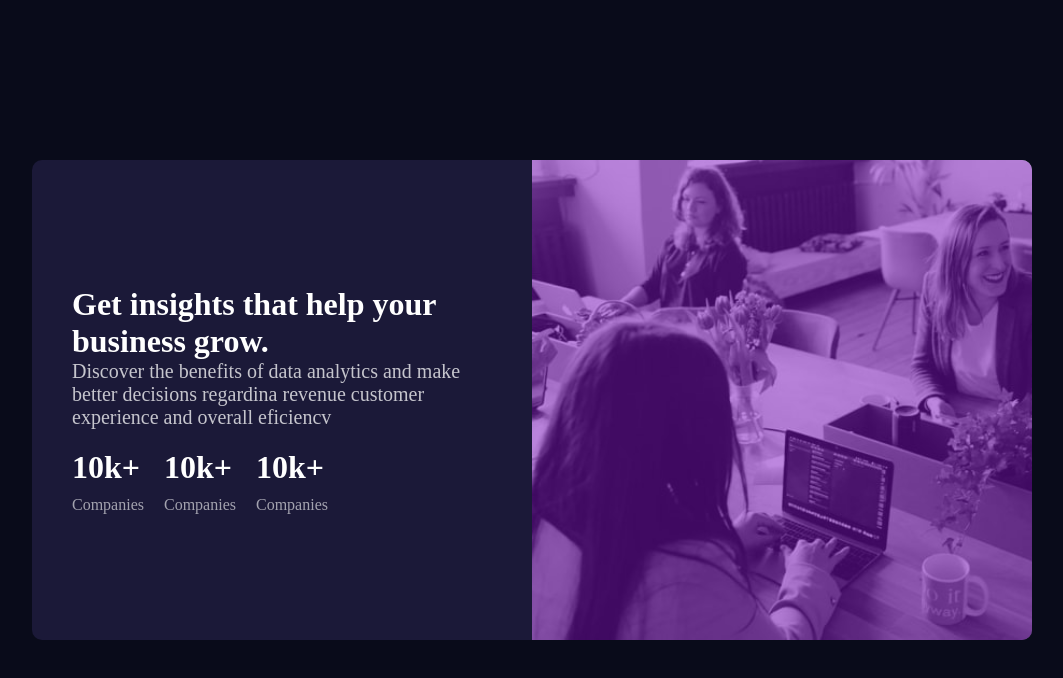
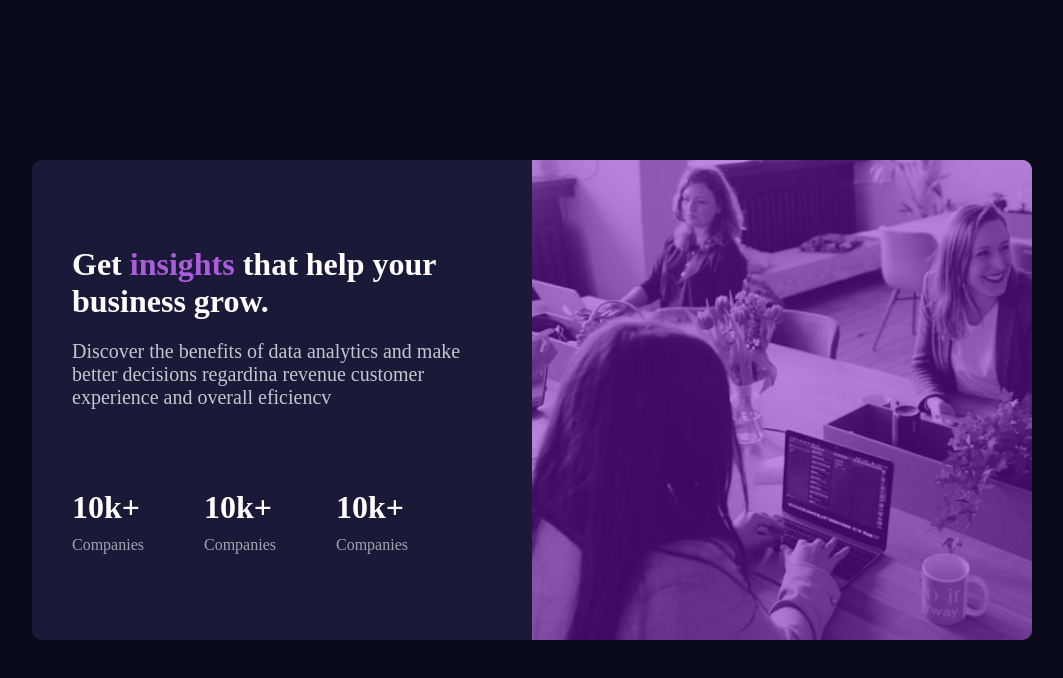
Before and after one commit to lucianoscabora/front-end-mentor, a plain HTML site: page Newbie/challange-02/index.html in a window 1280 px wide. Shown: the whole page, without its empty margins (108-1171 px from the left). Drawn offline with Linux system fonts and the light colour scheme.

Commit message:
more css updates

```diff
--- a/Newbie/challange-02/css/style.css
+++ b/Newbie/challange-02/css/style.css
@@ -45,11 +45,13 @@
 }
 
 .left-side-title {
+  margin-bottom: 20px;
   padding: 0 40px 0 40px;
   color: var(--solid-white);
 }
 
 .left-side-paragraph {
+  margin-bottom: 30px;
   padding: 0 40px 0 40px;
   font-size: 20px;
   color: var(--transparent-white);
@@ -63,7 +65,8 @@
 }
 
 .stats {
-  margin-right: 20px;
+    margin: 30px 60px 0 0;
+  justify-content: flex-start;
   display: flex;
   flex-direction: column;
 }
@@ -77,3 +80,7 @@
 .category {
   color: var(--alt-transparent-white);
 }
+
+.insights {
+  color: var(--soft-violet);
+}
```
